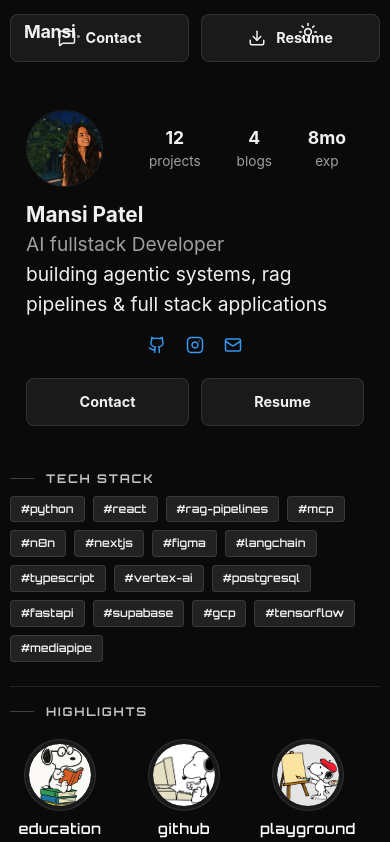
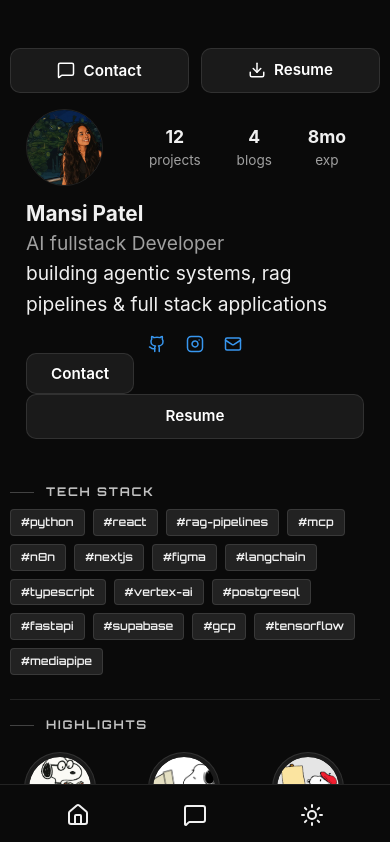
Before and after one commit to m00on13/portfolio, a React (Vite) app: page / in a window 390 px wide. Shown: the top 842 px of the page. Built offline with nearby package versions, Linux system fonts and the light colour scheme.

Commit message:
feat: Side Bar

```diff
--- a/src/App.tsx
+++ b/src/App.tsx
@@ -9,7 +9,7 @@ function App() {
 
   return (
     <>
-      <Navbar />
+      <Navbar onOpenContact={() => setIsContactOpen(true)} />
       <SocialLayout onOpenContact={() => setIsContactOpen(true)} />
       {isContactOpen && (
         <ContactSection isModal={true} onClose={() => setIsContactOpen(false)} />
--- a/src/components/Navbar/Navbar.css
+++ b/src/components/Navbar/Navbar.css
@@ -1,178 +1,201 @@
-/* ── Navbar ── */
-.navbar {
+/* ─────────────────────────────────────
+   Sidebar Navigation — Instagram-style
+   ───────────────────────────────────── */
+
+.sidebar {
   position: fixed;
   top: 0;
   left: 0;
-  right: 0;
-  z-index: 100;
-  height: 64px;
-  transition: background 0.3s ease, border-color 0.3s ease, box-shadow 0.3s ease;
-  border-bottom: 1px solid transparent;
+  height: 100vh;
+  width: 72px; /* Collapsed width */
+  background: var(--bg);
+  border-right: 1px solid var(--divider);
+  display: flex;
+  flex-direction: column;
+  padding: 20px 12px;
+  z-index: 1000;
+  transition: width 0.3s cubic-bezier(0.23, 1, 0.32, 1);
+  overflow: hidden;
+  white-space: nowrap;
 }
 
-.navbar.scrolled {
-  background: var(--nav-bg);
-  backdrop-filter: blur(14px);
-  -webkit-backdrop-filter: blur(14px);
-  border-color: var(--card-border);
-  box-shadow: 0 1px 20px rgba(0, 0, 0, 0.04);
-}
-
-.navbar-inner {
-  max-width: 1100px;
-  margin: 0 auto;
-  padding: 0 clamp(24px, 5vw, 60px);
-  height: 100%;
-  display: flex;
-  align-items: center;
-  justify-content: space-between;
+.sidebar:hover {
+  width: 240px; /* Expanded width */
+  box-shadow: 10px 0 30px rgba(0, 0, 0, 0.05);
 }
 
 /* ── Logo ── */
-.navbar-logo {
-  font-size: 1.125rem;
-  font-weight: 700;
-  color: var(--text);
-  text-decoration: none;
-  letter-spacing: -0.02em;
-  transition: opacity 0.2s;
+.sidebar-logo-container {
+  margin-bottom: 32px;
+  padding: 12px;
 }
-.navbar-logo:hover { opacity: 0.6; }
-.navbar-logo span { color: var(--text-muted); }
 
-/* ── Desktop links ── */
-.navbar-links {
+.sidebar-logo {
   display: flex;
   align-items: center;
+  text-decoration: none;
+  color: var(--text);
+  font-family: var(--display);
+  font-weight: 700;
+  font-size: 1.8rem;
+  width: 100%;
+}
+
+.logo-m {
+  flex-shrink: 0;
+  width: 48px;
+  display: flex;
+  justify-content: center;
+  align-items: center;
+  font-size: 1.8rem;
+  margin-left: -12px;
+  transition: width 0.3s ease, margin 0.3s ease;
+}
+
+.sidebar:hover .logo-m {
+  width: auto;
+  margin-left: 0;
+  padding-left: 10px;
+}
+
+.logo-ansi {
+  opacity: 0;
+  transform: translateX(-10px);
+  transition: all 0.3s cubic-bezier(0.23, 1, 0.32, 1);
+  margin-left: 2px; /* Small positive margin to avoid overlap */
+}
+
+.sidebar:hover .logo-ansi {
+  opacity: 1;
+  transform: translateX(0);
+}
+
+.logo-icon {
+  flex-shrink: 0;
+}
+
+/* ── Links ── */
+.sidebar-links {
+  flex: 1;
+  display: flex;
+  flex-direction: column;
   gap: 8px;
 }
 
-.navbar-link {
-  font-size: 0.875rem;
-  font-weight: 500;
-  color: var(--text-muted);
+.sidebar-link {
+  display: flex;
+  align-items: center;
+  gap: 16px;
+  padding: 12px;
+  border-radius: 8px;
   text-decoration: none;
-  padding: 6px 12px;
-  border-radius: 8px;
-  transition: color 0.2s, background 0.2s;
-}
-.navbar-link:hover { color: var(--text); background: var(--card-border); }
-.navbar-link.active { color: var(--text); }
-
-.navbar-resume-btn {
-  font-size: 0.8125rem;
-  font-weight: 600;
   color: var(--text);
-  text-decoration: none;
-  padding: 7px 16px;
-  border-radius: 99px;
-  border: 1.5px solid var(--card-border);
-  margin-left: 8px;
-  transition: background 0.2s, border-color 0.2s, color 0.2s;
-}
-.navbar-resume-btn:hover {
-  background: var(--text);
-  color: var(--bg);
-  border-color: var(--text);
+  transition: all 0.2s ease;
+  cursor: pointer;
+  background: none;
+  border: none;
+  width: 100%;
+  text-align: left;
+  font-family: inherit;
 }
 
-/* ── Hamburger ── */
-.navbar-hamburger {
+.sidebar-link:hover {
+  background: var(--card-border);
+}
+
+.sidebar-link.active {
+  font-weight: 700;
+}
+
+.sidebar-link.active svg {
+  transform: scale(1.1);
+  stroke-width: 2.5px;
+}
+
+.sidebar-link svg {
+  flex-shrink: 0;
+  transition: transform 0.2s cubic-bezier(0.175, 0.885, 0.32, 1.275);
+}
+
+.sidebar-link:hover svg {
+  transform: scale(1.1);
+}
+
+.link-label {
+  font-size: 1rem;
+  opacity: 0;
+  transform: translateX(-10px);
+  transition: all 0.3s ease;
+}
+
+.sidebar:hover .link-label {
+  opacity: 1;
+  transform: translateX(0);
+}
+
+/* ── Footer ── */
+.sidebar-footer {
+  margin-top: auto;
+  display: flex;
+  flex-direction: column;
+  gap: 8px;
+  padding-top: 20px;
+  border-top: 1px solid var(--divider);
+}
+
+/* ── Mobile Bottom Nav ── */
+.mobile-nav {
   display: none;
-  flex-direction: column;
-  justify-content: center;
-  gap: 5px;
-  width: 36px;
-  height: 36px;
+  position: fixed;
+  bottom: 0;
+  left: 0;
+  right: 0;
+  height: 60px;
+  background: var(--bg);
+  border-top: 1px solid var(--divider);
+  z-index: 1000;
+  justify-content: space-around;
+  align-items: center;
+  padding: 0 20px;
+}
+
+.mobile-nav-link {
+  color: var(--text);
   background: none;
   border: none;
-  cursor: pointer;
-  padding: 4px;
-}
-.navbar-hamburger span {
-  display: block;
-  height: 1.5px;
-  background: var(--text);
-  border-radius: 2px;
-  transition: transform 0.25s ease, opacity 0.25s ease;
-  transform-origin: center;
-}
-.navbar-hamburger.open span:nth-child(1) { transform: translateY(6.5px) rotate(45deg); }
-.navbar-hamburger.open span:nth-child(2) { opacity: 0; }
-.navbar-hamburger.open span:nth-child(3) { transform: translateY(-6.5px) rotate(-45deg); }
-
-/* ── Mobile menu ── */
-.navbar-mobile-menu {
-  position: absolute;
-  top: 64px;
-  left: 0;
-  right: 0;
-  background: rgba(239, 239, 240, 0.97);
-  backdrop-filter: blur(14px);
-  border-bottom: 1px solid rgba(45,45,45,0.08);
-  display: flex;
-  flex-direction: column;
-  padding: 12px 0 20px;
-  box-shadow: 0 8px 32px rgba(0,0,0,0.06);
-}
-.navbar-mobile-link {
-  font-size: 0.9375rem;
-  font-weight: 500;
-  color: var(--text);
-  text-decoration: none;
-  padding: 13px clamp(24px, 5vw, 60px);
-  transition: background 0.15s;
-}
-.navbar-mobile-link:hover { background: rgba(45,45,45,0.04); }
-.navbar-mobile-resume {
-  font-size: 0.875rem;
-  font-weight: 600;
-  color: var(--text);
-  text-decoration: none;
-  padding: 13px clamp(24px, 5vw, 60px);
-  margin-top: 8px;
-  border-top: 1px solid rgba(45,45,45,0.08);
-}
-
-/* ── Theme Toggle ── */
-.theme-toggle {
-  background: none;
-  border: none;
-  padding: 8px;
-  cursor: pointer;
-  color: var(--text);
-  border-radius: 50%;
+  padding: 10px;
   display: flex;
   align-items: center;
   justify-content: center;
-  transition: background 0.2s, transform 0.2s;
-  margin-left: 8px;
+  transition: transform 0.2s ease;
 }
 
-.theme-toggle:hover {
-  background: var(--card-border);
-  transform: scale(1.1);
+.mobile-nav-link.active {
+  color: var(--accent);
 }
 
-.theme-toggle:active {
+.mobile-nav-link:active {
   transform: scale(0.9);
 }
 
-/* ── Mobile Actions ── */
-.navbar-actions-mobile {
-  display: none;
-  align-items: center;
-  gap: 4px;
+/* ── Responsive ── */
+@media (max-width: 1024px) {
+  .sidebar {
+    width: 72px;
+  }
+  .sidebar:hover {
+    width: 72px; /* Disable expansion on smaller desktops if needed, or keep it */
+  }
+  .logo-text, .link-label {
+    display: none;
+  }
 }
 
-/* ── Responsive ── */
-@media (max-width: 640px) {
-  .navbar-links  { display: none; }
-  .navbar-actions-mobile { display: flex; }
-  .navbar-hamburger { display: flex; }
+@media (max-width: 768px) {
+  .sidebar {
+    display: none;
+  }
+  .mobile-nav {
+    display: flex;
+  }
 }
-
-[data-theme='dark'] .navbar-mobile-menu {
-  background: rgba(10, 10, 10, 0.97);
-  border-color: rgba(255, 255, 255, 0.08);
-}
--- a/src/components/Navbar/Navbar.tsx
+++ b/src/components/Navbar/Navbar.tsx
@@ -1,25 +1,29 @@
-import { useState, useEffect, useRef } from 'react';
-import { Moon, Sun } from 'lucide-react';
+import { useState, useEffect } from 'react';
+import {
+  Moon,
+  Sun,
+  User,
+  MessageSquare,
+  FileText,
+  Home,
+  MoreHorizontal
+} from 'lucide-react';
 import { useTheme } from '../../context/ThemeContext';
 import './Navbar.css';
 
 const NAV_LINKS = [
-  { label: 'Profile',  href: '#profile'  },
-  { label: 'Contact',  href: '#contact'  },
+  { label: 'Home',    href: '#hero',    icon: Home },
+  { label: 'Contact', href: '#contact', icon: MessageSquare },
 ];
 
-export const Navbar = () => {
+export const Navbar = ({ onOpenContact }: { onOpenContact: () => void }) => {
   const { theme, toggleTheme } = useTheme();
-  const [scrolled,   setScrolled]   = useState(false);
-  const [menuOpen,   setMenuOpen]   = useState(false);
-  const [activeLink, setActiveLink] = useState('');
-  const menuRef = useRef<HTMLDivElement>(null);
+  const [activeLink, setActiveLink] = useState('hero');
 
   useEffect(() => {
     const onScroll = () => {
-      setScrolled(window.scrollY > 40);
-      const ids = ['profile', 'contact'];
-      let current = '';
+      const ids = ['hero', 'profile'];
+      let current = 'hero';
       for (const id of ids) {
         const el = document.getElementById(id);
         if (el && window.scrollY >= el.offsetTop - 120) current = id;
@@ -30,75 +34,73 @@ export const Navbar = () => {
     return () => window.removeEventListener('scroll', onScroll);
   }, []);
 
-  useEffect(() => {
-    if (!menuOpen) return;
-    const onClick = (e: MouseEvent) => {
-      if (menuRef.current && !menuRef.current.contains(e.target as Node)) setMenuOpen(false);
-    };
-    document.addEventListener('mousedown', onClick);
-    return () => document.removeEventListener('mousedown', onClick);
-  }, [menuOpen]);
-
   const goto = (href: string) => {
-    setMenuOpen(false);
+    if (href === '#contact') {
+      onOpenContact();
+      return;
+    }
     const el = document.querySelector(href) as HTMLElement | null;
-    if (el) window.scrollTo({ top: el.offsetTop - 64, behavior: 'smooth' });
+    if (el) {
+      const offset = href === '#hero' ? 0 : el.offsetTop - 64;
+      window.scrollTo({ top: offset, behavior: 'smooth' });
+    }
   };
 
   return (
-    <header className={`navbar ${scrolled ? 'scrolled' : ''}`}>
-      <div className="navbar-inner">
-        <a className="navbar-logo" href="#hero"
-           onClick={e => { e.preventDefault(); window.scrollTo({ top: 0, behavior: 'smooth' }); }}>
-          Mansi<span>.</span>
-        </a>
+    <>
+      <nav className="sidebar" aria-label="Main navigation">
+        <div className="sidebar-logo-container">
+          <a className="sidebar-logo" href="#hero"
+             onClick={e => { e.preventDefault(); goto('#hero'); }}>
+            <span className="logo-m">M</span>
+            <span className="logo-ansi">ansi.</span>
+          </a>
+        </div>
 
-        <nav className="navbar-links" aria-label="Primary navigation">
-          {NAV_LINKS.map(({ label, href }) => (
+        <div className="sidebar-links">
+          {NAV_LINKS.map(({ label, href, icon: Icon }) => (
             <a key={href}
-               className={`navbar-link ${activeLink === href.slice(1) ? 'active' : ''}`}
+               className={`sidebar-link ${activeLink === href.slice(1) ? 'active' : ''}`}
                href={href}
                onClick={e => { e.preventDefault(); goto(href); }}>
-              {label}
+              <Icon size={24} />
+              <span className="link-label">{label}</span>
             </a>
           ))}
-          <a className="navbar-resume-btn" href="/Mansi_Patel_Resume.pdf"
+          <a className="sidebar-link" href="/Mansi_Patel_Resume.pdf"
              target="_blank" rel="noopener noreferrer">
-            Resume ↗
-          </a>
-
-          <button className="theme-toggle" onClick={toggleTheme} aria-label="Toggle theme">
-            {theme === 'light' ? <Moon size={20} /> : <Sun size={20} />}
-          </button>
-        </nav>
-
-        <div className="navbar-actions-mobile">
-          <button className="theme-toggle" onClick={toggleTheme} aria-label="Toggle theme">
-            {theme === 'light' ? <Moon size={20} /> : <Sun size={20} />}
-          </button>
-          <button className={`navbar-hamburger ${menuOpen ? 'open' : ''}`}
-                  onClick={() => setMenuOpen(v => !v)}
-                  aria-label="Toggle navigation"
-                  aria-expanded={menuOpen}>
-            <span /><span /><span />
-          </button>
-        </div>
-      </div>
-
-      {menuOpen && (
-        <div className="navbar-mobile-menu" ref={menuRef}>
-          {NAV_LINKS.map(({ label, href }) => (
-            <a key={href} className="navbar-mobile-link" href={href}
-               onClick={e => { e.preventDefault(); goto(href); }}>
-              {label}
-            </a>
-          ))}
-          <a className="navbar-mobile-resume" href="/Mansi_Patel_Resume.pdf"
-             target="_blank" rel="noopener noreferrer">
-            Download Resume ↗
+            <FileText size={24} />
+            <span className="link-label">Resume</span>
           </a>
         </div>
-      )}
-    </header>
+
+        <div className="sidebar-footer">
+          <button className="sidebar-link theme-toggle-btn" onClick={toggleTheme}>
+            {theme === 'light' ? <Moon size={24} /> : <Sun size={24} />}
+            <span className="link-label">Switch Appearance</span>
+          </button>
+
+          <div className="sidebar-link more-btn">
+            <MoreHorizontal size={24} />
+            <span className="link-label">More</span>
+          </div>
+        </div>
+      </nav>
+
+      {/* Mobile Bottom Tab Bar */}
+      <nav className="mobile-nav">
+        {NAV_LINKS.map(({ label, href, icon: Icon }) => (
+          <a key={href}
+             className={`mobile-nav-link ${activeLink === href.slice(1) ? 'active' : ''}`}
+             href={href}
+             onClick={e => { e.preventDefault(); goto(href); }}>
+            <Icon size={24} />
+          </a>
+        ))}
+        <button className="mobile-nav-link" onClick={toggleTheme}>
+          {theme === 'light' ? <Moon size={24} /> : <Sun size={24} />}
+        </button>
+      </nav>
+    </>
   );
 };
--- a/src/components/SocialLayout/SocialLayout.css
+++ b/src/components/SocialLayout/SocialLayout.css
@@ -150,68 +150,48 @@
 }
 
 .social-btn {
-  padding: 12px 28px;
-  border-radius: 8px;
-  font-weight: 700;
-  font-size: 0.9rem;
+  padding: 10px 24px;
+  border-radius: 10px;
+  font-weight: 600;
+  font-size: 0.95rem;
   text-decoration: none;
-  transition: all 0.3s cubic-bezier(0.23, 1, 0.32, 1);
+  transition: all 0.2s ease;
   display: flex;
   align-items: center;
   justify-content: center;
-  gap: 10px;
+  gap: 8px;
   flex: 1;
-  max-width: 250px;
-  border: none;
   cursor: pointer;
   font-family: inherit;
-  position: relative;
+  border: 1px solid transparent;
+}
+
+.social-action-btn {
   background: var(--card-bg);
   color: var(--text);
   border: 1px solid var(--card-border);
 }
 
-.desktop-actions {
-  margin-top: -10px;
-  margin-bottom: 32px;
-  max-width: 100% !important;
+[data-theme='dark'] .social-action-btn {
+  background: #1a1a1a;
+  color: #fff;
+  border: 1px solid rgba(255, 255, 255, 0.1);
 }
 
-.desktop-actions .social-btn {
-  max-width: none;
+.social-action-btn:hover {
+  transform: translateY(-1px);
 }
 
-.social-btn::before {
-  content: '';
-  position: absolute;
-  inset: -2px;
-  background: linear-gradient(45deg, #fff, #0095f6, #d62976, #962fbf, #fff);
-  background-size: 400% 400%;
-  z-index: -1;
-  border-radius: 10px;
-  animation: btnGradient 8s linear infinite;
-  opacity: 0.3;
-  transition: opacity 0.3s ease;
+[data-theme='light'] .social-action-btn:hover {
+  background: var(--card-border);
 }
 
-@keyframes btnGradient {
-  0% { background-position: 0% 50%; }
-  50% { background-position: 100% 50%; }
-  100% { background-position: 0% 50%; }
-}
-
-.social-btn:hover::before {
-  opacity: 1;
-}
-
-.social-btn:hover {
-  transform: translateY(-2px);
-  background: #1a1a1a;
-  box-shadow: 0 10px 20px rgba(0, 0, 0, 0.3);
+[data-theme='dark'] .social-action-btn:hover {
+  background: #2a2a2a;
 }
 
 .social-btn:active {
-  transform: translateY(0) scale(0.98);
+  transform: scale(0.98);
 }
 
 /* ── Mobile Header (Hidden on Desktop) ── */
@@ -282,6 +262,7 @@
   border-color: rgba(0, 0, 0, 0.1);
   transform: translateY(-1px);
 }
+
 
 /* ── Story Highlights ── */
 .social-highlights {
--- a/src/components/SocialLayout/SocialLayout.tsx
+++ b/src/components/SocialLayout/SocialLayout.tsx
@@ -203,11 +203,11 @@ export const SocialLayout = ({ onOpenContact }: { onOpenContact: () => void }) =
 
         {/* ── Action Buttons ── */}
         <div className="social-actions desktop-actions">
-          <button onClick={onOpenContact} className="social-btn">
+          <button onClick={onOpenContact} className="social-btn social-action-btn primary">
             <MessageSquare size={18} />
             Contact
           </button>
-          <a href="/Mansi_Patel_Resume.pdf" target="_blank" rel="noopener noreferrer" className="social-btn">
+          <a href="/Mansi_Patel_Resume.pdf" target="_blank" rel="noopener noreferrer" className="social-btn social-action-btn secondary">
             <Download size={18} />
             Resume
           </a>
@@ -252,10 +252,10 @@ export const SocialLayout = ({ onOpenContact }: { onOpenContact: () => void }) =
               </a>
             </div>
 
-            <div className="social-actions">
-              <button onClick={onOpenContact} className="social-btn primary">Contact</button>
-              <a href="/Mansi_Patel_Resume.pdf" target="_blank" rel="noopener noreferrer" className="social-btn secondary">Resume</a>
-            </div>
+            <div className="social-mobile-actions">
+            <button onClick={onOpenContact} className="social-btn social-action-btn primary">Contact</button>
+            <a href="/Mansi_Patel_Resume.pdf" target="_blank" rel="noopener noreferrer" className="social-btn social-action-btn secondary">Resume</a>
+          </div>
           </div>
         </div>
 
--- a/src/index.css
+++ b/src/index.css
@@ -64,8 +64,23 @@ body {
   min-height: 100svh;
 }
 
-/* All named sections account for the fixed navbar on jump */
+/* Sidebar layout padding on desktop */
+@media (min-width: 769px) {
+  #root {
+    padding-left: 72px; /* Width of collapsed sidebar */
+  }
+}
+
+/* On mobile, add bottom padding for tab bar */
+@media (max-width: 768px) {
+  #root {
+    padding-bottom: 60px;
+  }
+}
+
+/* Named sections scroll margin */
+#hero,
 #profile,
 #contact {
-  scroll-margin-top: var(--navbar-height);
+  scroll-margin-top: 20px;
 }
```
